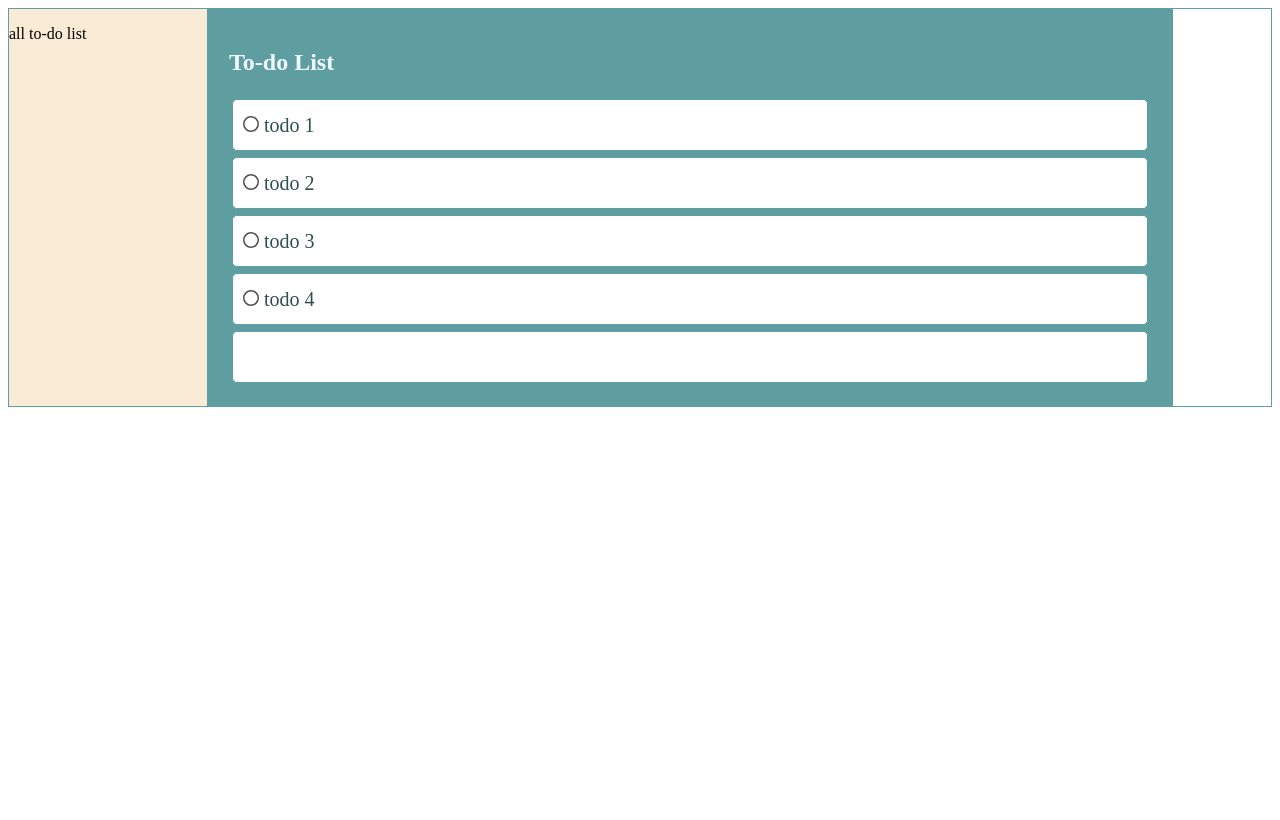
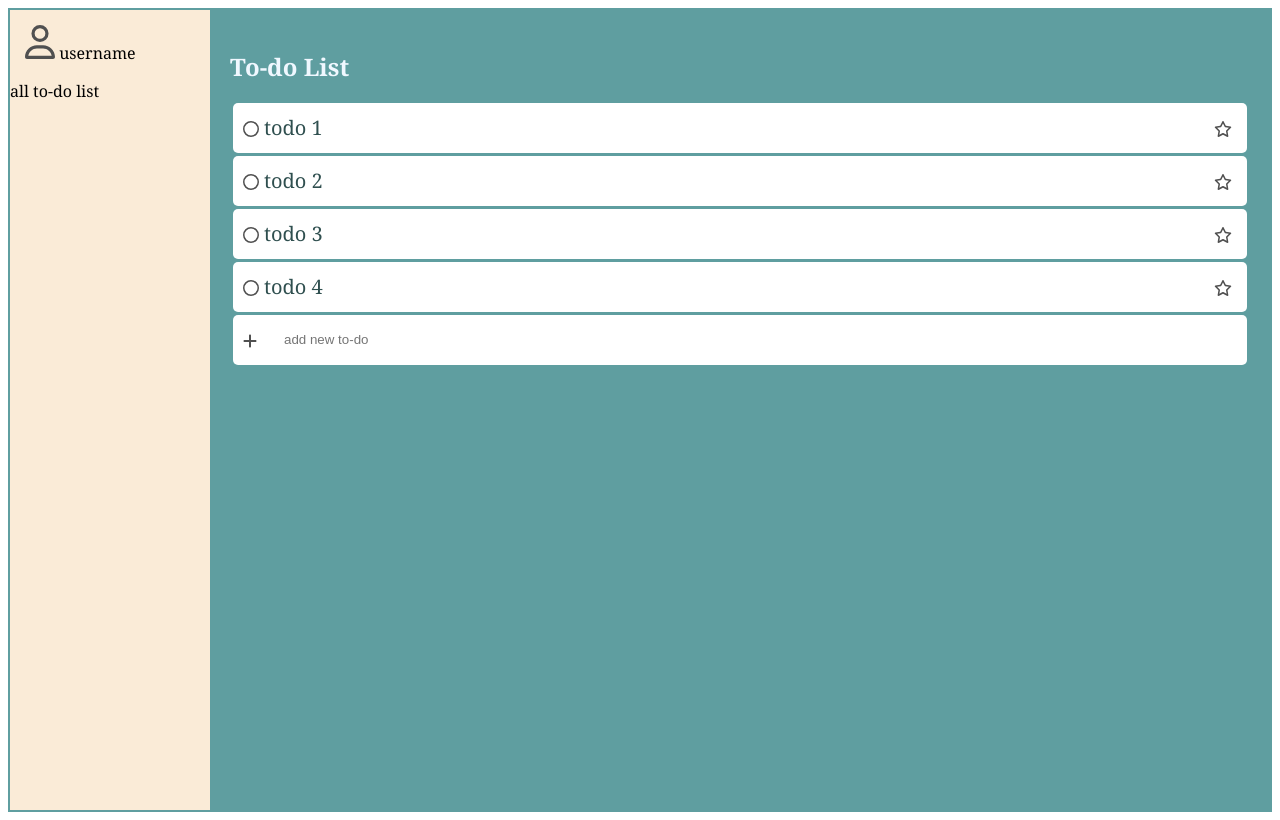
Before and after one commit to Edmond-J/SWEN504-todo_list, a PHP site: page /todo_index.html in a window 1280 px wide. Run offline with PHP 8.4, Linux system fonts and the light colour scheme.

Commit message:
list section event action updated

```diff
--- a/style.css
+++ b/style.css
@@ -1,34 +1,53 @@
 body {
+  font-family: Cambria, Cochin, Georgia, Times, "Times New Roman", serif;
 }
 
 .main {
   display: grid;
-  grid-template-columns: 200px 5fr 100px;
+  min-width: 600px;
+  height: 100vh;
+  /* width: 800px; */
+  border: 1px solid cadetblue;
+  grid-template-columns: auto 1fr auto;
 }
 
-.main div {
-  border: cadetblue 1px solid;
+.main {
+  border: cadetblue 2px solid;
 }
-
+#back {
+  display: none;
+  margin-top: 15px;
+  margin-left: 15px;
+}
+#user {
+  margin-top: 15px;
+  margin-left: 15px;
+}
 .navi {
-  width: 1fr;
+  width: 200px;
   background: antiquewhite;
-  display: flex;
   /*flex: 1fr;*/
   flex-direction: row;
 }
 
+#menu {
+  display: none;
+}
+
 .list {
-  width: 5fr;
   background: cadetblue;
-  display: flex;
   /*flex: 6fr;*/
   flex-direction: column;
   padding: 20px;
   /*row-gap: 10px;*/
 }
 
+.listItem:hover{
+background-color: antiquewhite;
+}
 .list div {
+  display: grid;
+  grid-template-columns: auto 1fr auto;
   height: 30px;
   color: darkslategrey;
   background: white;
@@ -42,16 +61,34 @@ body {
 
 .list div img {
   margin-right: 5px;
-  /*margin-top: 20px;*/
+  padding-top: 8px;
 }
 
-.list div img {
-  margin-right: 5px;
-  /*margin-top: 20px;*/
+.list #addNew input {
+  border: 0;
+  border-radius: 20px;
+  margin-left: 10px;
+  margin-right: 10px;
+  padding-left: 12px;
+}
+
+#addNew img:nth-child(3){
+  display: none;
+}
+
+.task {
+  width: 300px;
+  background-color: darkgray;
+  display: none;
+  /* visibility: hidden; */
+  /* visibility: visible; */
 }
 
 @media screen and (max-width: 800px) {
-  .navi {
-    display: none;
+  .main {
+    grid-template-columns: 0 1fr auto;
+  }
+  #menu {
+    display: block;
   }
 }
--- a/todo.js
+++ b/todo.js
@@ -1,19 +1,70 @@
-let listItems=document.querySelectorAll('.listItem')
-listItems.forEach(div=>{
-  let imgElement=div.querySelector('img')
-  imgElement.addEventListener('mouseover',function (){
-    imgElement.src='./icon/circle-check-regular.svg'
+let listItems = document.querySelectorAll(".listItem");
+let main = document.querySelector(".main");
+let task = document.querySelector(".task");
+let menu = document.getElementById("menu");
+let back = document.getElementById("back");
+let newToDo = document.getElementById("newToDo");
+
+listItems.forEach((div) => {
+  // check button action
+  let imgCheck = div.querySelector("img");
+  imgCheck.addEventListener("mouseover", function () {
+    imgCheck.src = "./icon/circle-check-regular.svg";
+  });
+  imgCheck.addEventListener("mouseout", function () {
+    imgCheck.src = "./icon/circle-regular.svg";
+  });
+  //star button action
+  let imgStar = div.querySelectorAll("img")[1];
+  imgStar.addEventListener("click", () => {
+    console.log(imgStar.src);
+    if (imgStar.src.endsWith("star-regular.svg")) {
+      imgStar.src = "./icon/star-solid.svg";
+    } else {
+      imgStar.src = "./icon/star-regular.svg";
+    }
+  });
+  let content = div.querySelector("span");
+  content.addEventListener("click", () => {
+    // task.classList.toggle('hidden');
+    if (task.style.display === "none") {
+      task.style.display = "block";
+    } else {
+      task.style.display = "none";
+      console.log(div.textContent); //action on clicking each list item
+    }
+  });
+  // div.addEventListener("mouseover", () => {
+  //   div.style.backgroundColor = "antiquewhite";
+  // });
+  // div.addEventListener("mouseout", () => {
+  //   div.style.backgroundColor = "white";
+  // });
+});
+
+newToDo.addEventListener("input", () => {
+  let imgs = document.querySelectorAll("#addNew img");
+  // document.getElementById("addNew").firstChild;
+  imgs[0].style.transform = "rotate(45deg)";
+  imgs[1].style.display = "block";
+  imgs[0].addEventListener("click", () => {
+    newToDo.value = "";
+    imgs[0].style.transform = "rotate(0)";
+    imgs[1].style.display = "none";
+  });
+  imgs[1].addEventListener("click",()=>{
+    //这里添加增加一个新list的操作
   })
-  imgElement.addEventListener('mouseout',function (){
-    imgElement.src='./icon/circle-regular.svg'
-  })
-  div.addEventListener('click',()=>{
-    console.log(div.textContent)
-  })
-  div.addEventListener('mouseover', ()=>{
-    div.style.backgroundColor='antiquewhite'
-  })
-  div.addEventListener('mouseout',()=>{
-    div.style.backgroundColor='white'
-  })
-})
+});
+
+menu.addEventListener("click", () => {
+  main.style = "grid-template-columns: auto 1fr auto;";
+  back.style.display = "block";
+  menu.style.display = "none";
+});
+
+back.addEventListener("click", () => {
+  main.style = "grid-template-columns: 0 1fr auto;";
+  back.style.display = "none";
+  menu.style.display = "block";
+});
--- a/todo_index.html
+++ b/todo_index.html
@@ -1,7 +1,7 @@
 <html lang="en">
-<link rel="stylesheet" href="style.css"/>
+  <link rel="stylesheet" href="style.css" />
   <head>
-  <meta charset="UTF-8">
+    <meta charset="UTF-8" />
     <meta name="viewport" content="width=device-width, initial-scale=1.0" />
 
     <title>Edmond's To-Do List</title>
@@ -9,19 +9,53 @@
   <body>
     <div class="main">
       <div class="navi">
+        <img
+          id="back"
+          src="./icon/arrow-left-solid.svg"
+          alt="back"
+          width="20px"
+        />
+        <div>
+          <img
+            id="user"
+            src="./icon/user-regular.svg"
+            alt="user"
+            width="30px"
+          />
+          <label for="user">username</label>
+        </div>
         <p>all to-do list</p>
       </div>
       <div class="list">
-    <h2 style="color: aliceblue"> To-do List</h2>
-    <div class="listItem"><img src="./icon/circle-regular.svg" alt="check">todo 1</div>
-    <div class="listItem"><img src="./icon/circle-regular.svg" alt="check">todo 2</div>
-    <div class="listItem"><img src="./icon/circle-regular.svg" alt="check">todo 3</div>
-    <div class="listItem"><img src="./icon/circle-regular.svg" alt="check">todo 4</div>
-<div></div>
+        <img id="menu" src="./icon/bars-white.svg" alt="menu" width="20px" />
+        <h2 style="color: aliceblue">To-do List</h2>
+        <div class="listItem">
+          <img src="./icon/circle-regular.svg" alt="check" /><span>todo 1</span>
+          <img src="./icon/star-regular.svg" alt="star" />
+        </div>
+        <div class="listItem">
+          <img src="./icon/circle-regular.svg" alt="check" /><span>todo 2</span>
+          <img src="./icon/star-regular.svg" alt="star" />
+        </div>
+        <div class="listItem">
+          <img src="./icon/circle-regular.svg" alt="check" /><span>todo 3</span>
+          <img src="./icon/star-regular.svg" alt="star" />
+        </div>
+        <div class="listItem">
+          <img src="./icon/circle-regular.svg" alt="check" /><span>todo 4</span>
+          <img src="./icon/star-regular.svg" alt="star" />
         </div>
 
-  <div class="task"></div>
+        <div id="addNew">
+          <img src="./icon/plus-solid.svg" alt="add" />
+          <input id="newToDo" type="text" placeholder="add new to-do" />
+          <img src="./icon/check-solid.svg" alt="ok" />
+        </div>
+      </div>
 
+      <div class="task">
+        <p>Task</p>
+      </div>
     </div>
     <script src="todo.js"></script>
   </body>
```
Also changed, not shown: icon/arrow-left-solid.svg (added), icon/bars-solid.svg (added), icon/bars-white.svg (added), icon/check-solid.svg (added), icon/plus-solid.svg (added), icon/star-regular.svg (added), icon/star-solid.svg (added), icon/user-regular.svg (added). Lines whose indentation alone changed are shown as unchanged.
